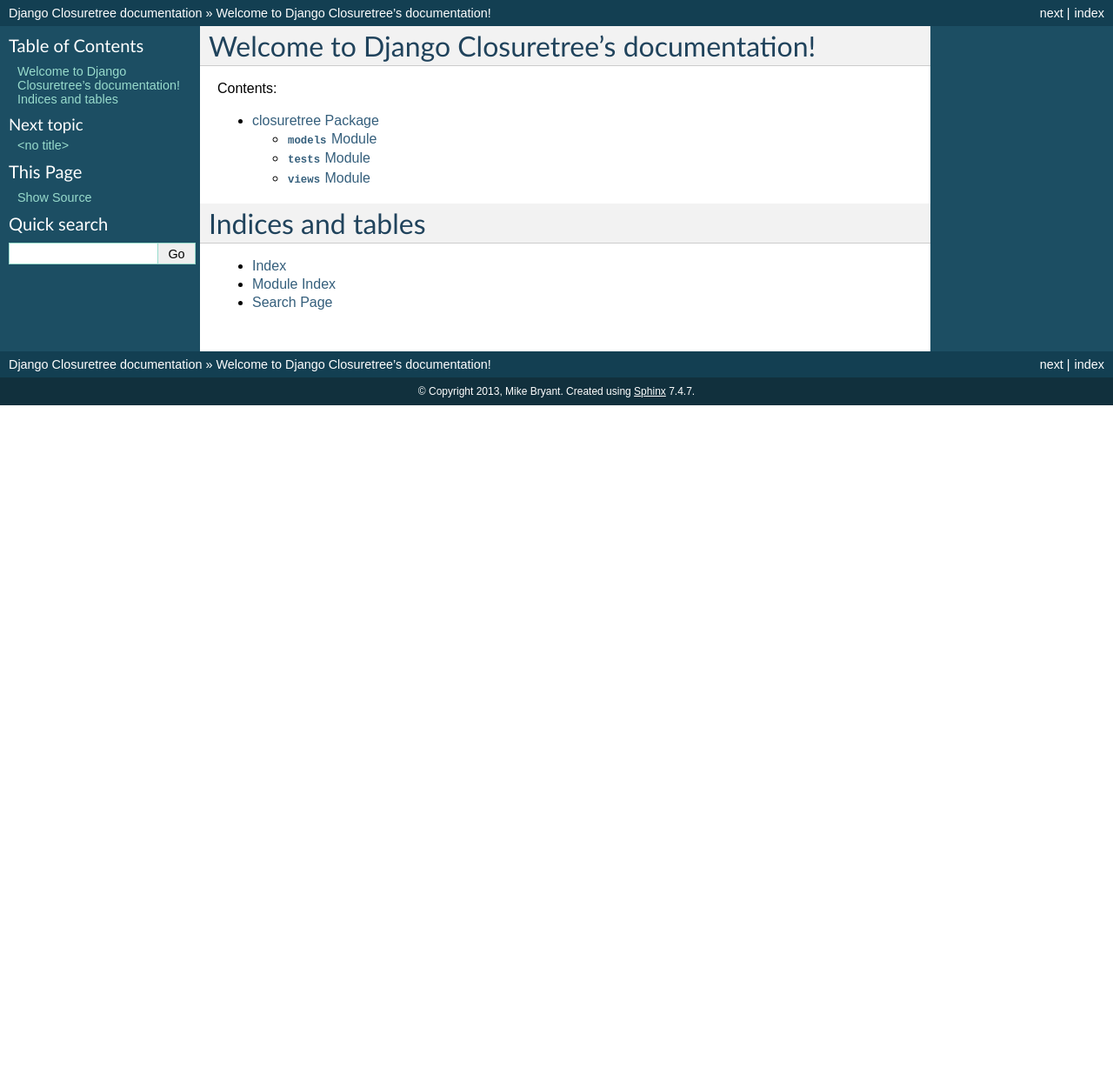
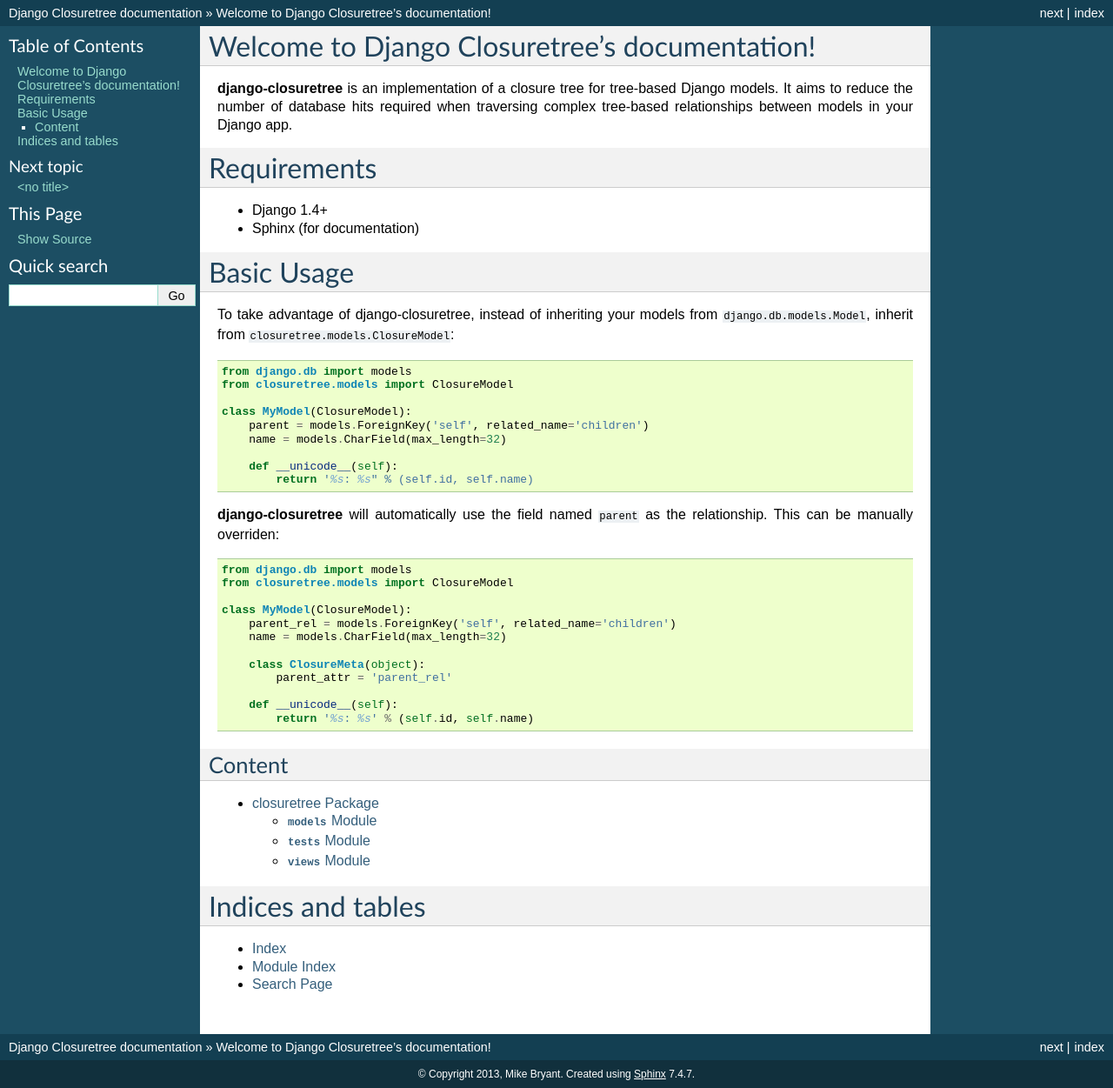
Before and after one commit to ocadotechnology/django-closuretree, a Sphinx documentation site: the page built from docs/index.rst, in a window 1280 px wide. Shown: the whole page at 87% size. Built offline with Sphinx 7.4.7, drawn with Linux system fonts in a browser that asks for light colours; the version number could not be read and is left out; before the commit the page ends 900 px from its top, so only the background shows below that.

Commit message:
A few docs

```diff
--- a/docs/index.rst
+++ b/docs/index.rst
@@ -6,7 +6,54 @@
 Welcome to Django Closuretree's documentation!
 ==============================================
 
-Contents:
+**django-closuretree** is an implementation of a closure tree for tree-based
+Django models. It aims to reduce the number of database hits required when
+traversing complex tree-based relationships between models in your Django app.
+
+Requirements
+============
+
+* Django 1.4+
+* Sphinx (for documentation)
+
+Basic Usage
+===========
+
+To take advantage of django-closuretree, instead of inheriting your models from
+``django.db.models.Model``, inherit from ``closuretree.models.ClosureModel``:
+
+.. code-block:: python
+
+    from django.db import models
+    from closuretree.models import ClosureModel
+
+    class MyModel(ClosureModel):
+        parent = models.ForeignKey('self', related_name='children')
+        name = models.CharField(max_length=32)
+
+        def __unicode__(self):
+            return '%s: %s" % (self.id, self.name)
+
+**django-closuretree** will automatically use the field named ``parent`` as the
+relationship. This can be manually overriden:
+
+.. code-block:: python
+
+    from django.db import models
+    from closuretree.models import ClosureModel
+
+    class MyModel(ClosureModel):
+        parent_rel = models.ForeignKey('self', related_name='children')
+        name = models.CharField(max_length=32)
+
+        class ClosureMeta(object):
+            parent_attr = 'parent_rel'
+
+        def __unicode__(self):
+            return '%s: %s' % (self.id, self.name)
+
+Content
+-------
 
 .. toctree::
    :maxdepth: 2
```
Also changed, not shown: 1 other file.
